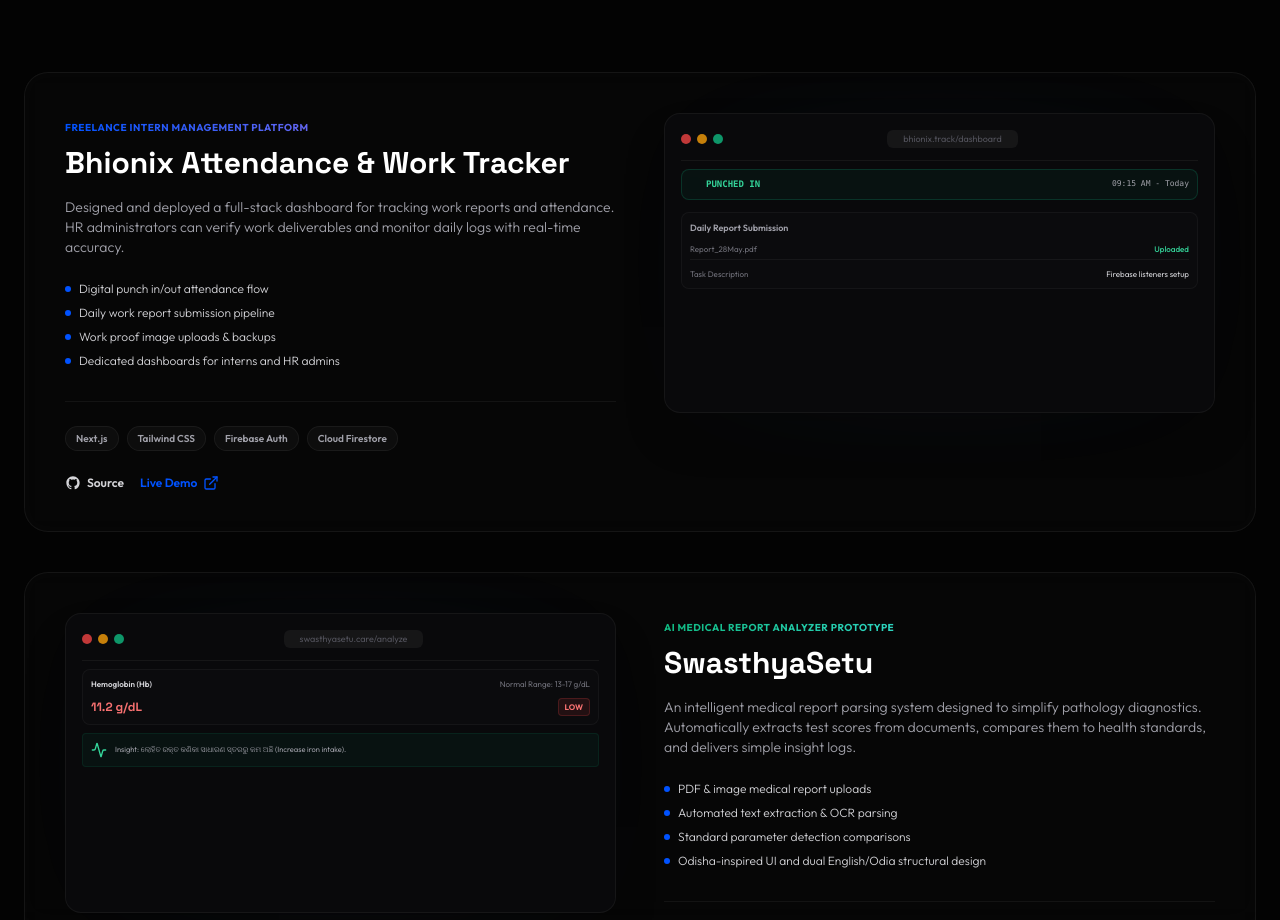
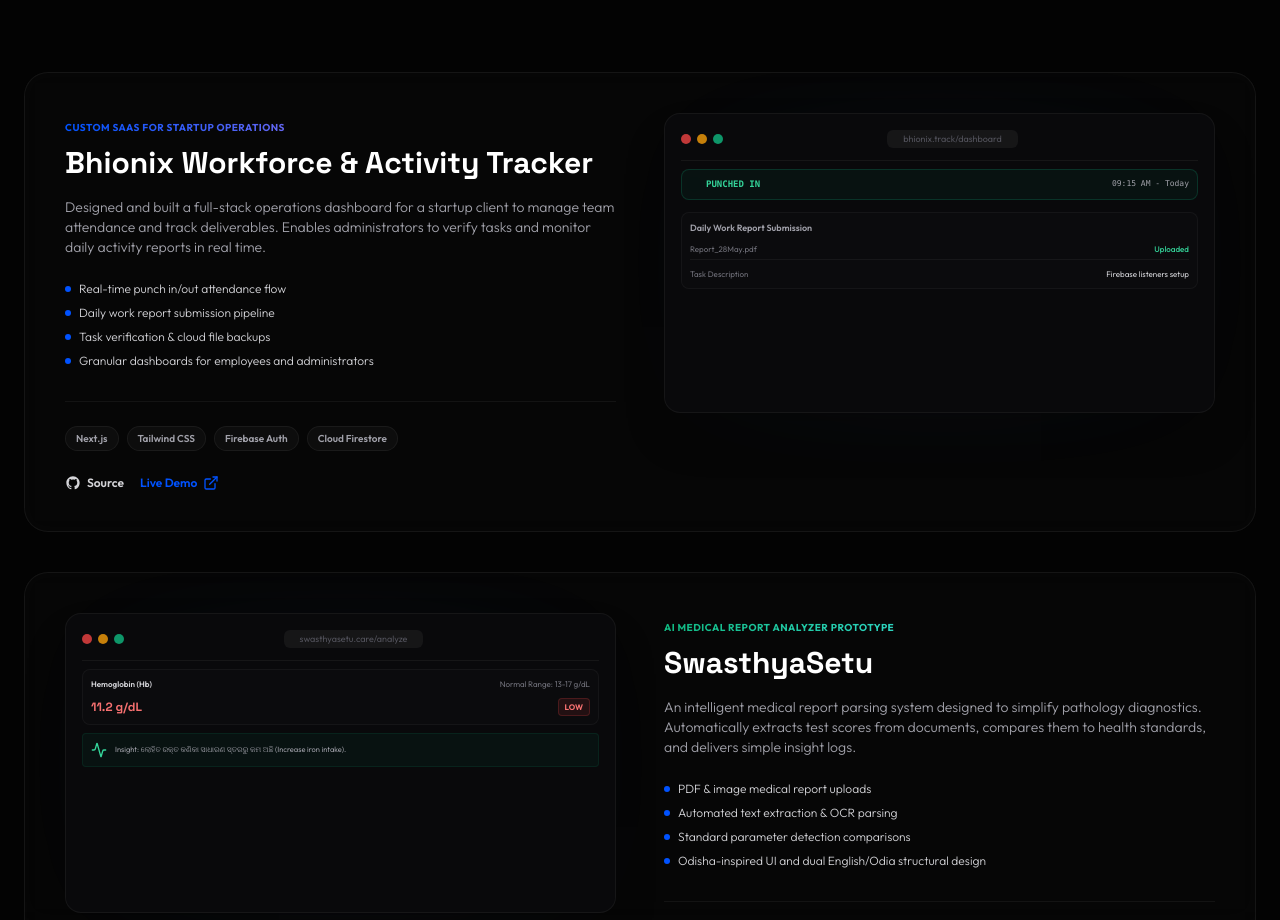
Before and after one commit to hellossp/portfolio, a React (Vite) app: page / in a window 1280 px wide. Shown: the part 2340-3260 px from the top of the page. Built offline with nearby package versions, Linux system fonts and the light colour scheme.

Commit message:
style: reframe Bhionix project as a professional operations SaaS for startup

```diff
--- a/src/components/Projects.jsx
+++ b/src/components/Projects.jsx
@@ -10,18 +10,18 @@
 
 const projects = [
   {
-    title: 'Bhionix Attendance & Work Tracker',
-    tagline: 'Freelance Intern Management Platform',
-    desc: 'Designed and deployed a full-stack dashboard for tracking work reports and attendance. HR administrators can verify work deliverables and monitor daily logs with real-time accuracy.',
+    title: 'Bhionix Workforce & Activity Tracker',
+    tagline: 'Custom SaaS for Startup Operations',
+    desc: 'Designed and built a full-stack operations dashboard for a startup client to manage team attendance and track deliverables. Enables administrators to verify tasks and monitor daily activity reports in real time.',
     tech: ['Next.js', 'Tailwind CSS', 'Firebase Auth', 'Cloud Firestore'],
     github: 'https://github.com/hellossp',
     demo: 'https://work-review-system.vercel.app/',
     color: 'from-accentBlue to-indigo-500',
     features: [
-      'Digital punch in/out attendance flow',
+      'Real-time punch in/out attendance flow',
       'Daily work report submission pipeline',
-      'Work proof image uploads & backups',
-      'Dedicated dashboards for interns and HR admins'
+      'Task verification & cloud file backups',
+      'Granular dashboards for employees and administrators'
     ],
     mockup: (
       <div className="w-full h-full bg-zinc-950 border border-white/5 rounded-2xl p-4 flex flex-col justify-between overflow-hidden shadow-2xl relative select-none">
@@ -45,9 +45,9 @@
             <span className="text-[8px] text-zinc-400 font-mono">09:15 AM - Today</span>
           </div>
 
-          {/* Intern Report table preview */}
+          {/* Employee Report table preview */}
           <div className="bg-white/[0.01] border border-white/[0.04] p-2 rounded-lg text-[8px] space-y-2">
-            <span className="text-[9px] font-semibold text-zinc-400 block">Daily Report Submission</span>
+            <span className="text-[9px] font-semibold text-zinc-400 block">Daily Work Report Submission</span>
             <div className="flex justify-between border-b border-white/5 pb-1">
               <span className="text-zinc-500">Report_28May.pdf</span>
               <span className="text-emerald-400 font-medium">Uploaded</span>
```
